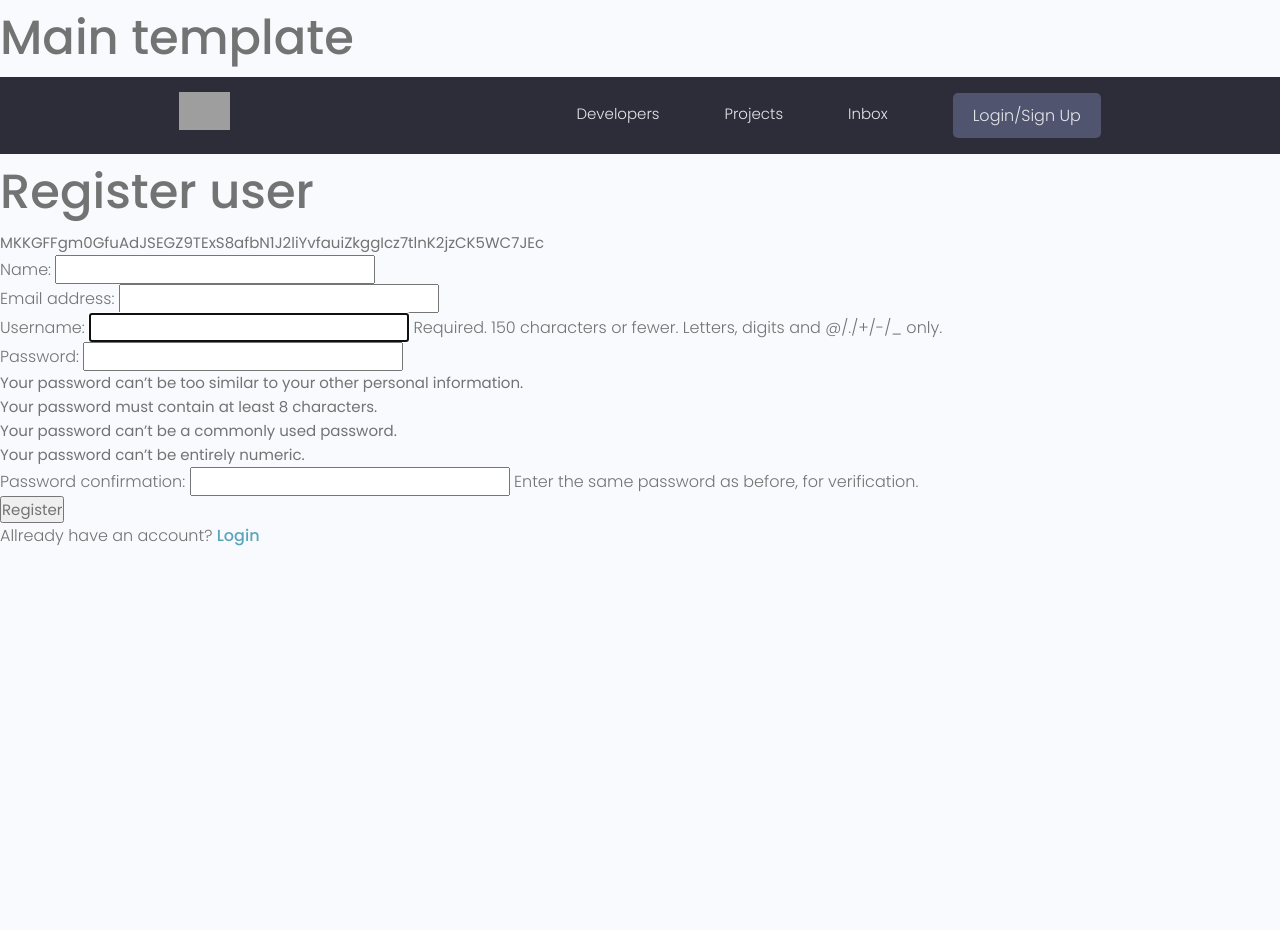
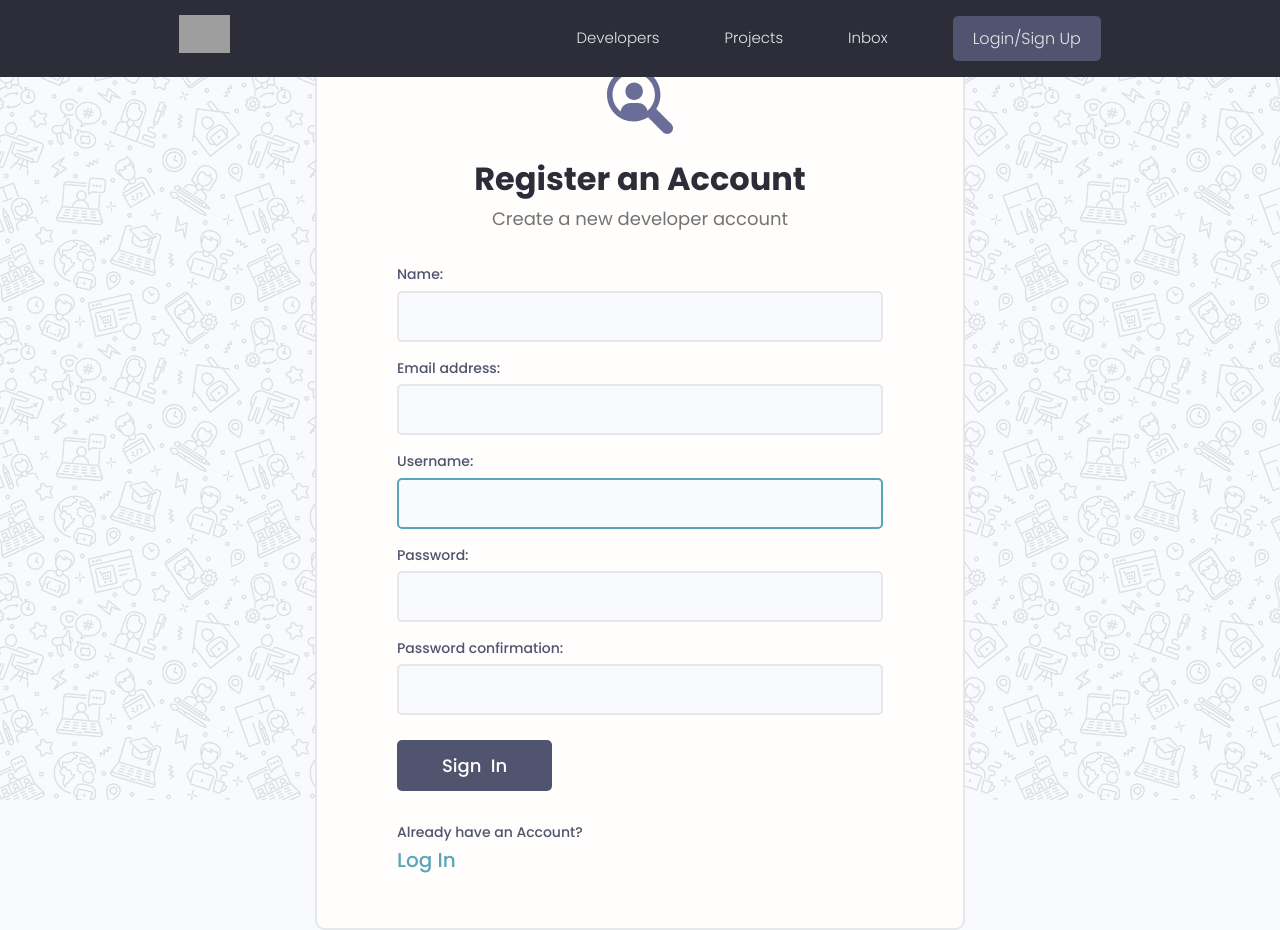
Before and after one commit to prev1ew/devsearch, a Django app: page /register/ in a window 1280 px wide. Before the commit the page ends 546 px from the top, so only its background shows below. Run offline with Django 4.2, Linux system fonts and the light colour scheme; some libraries are stand-ins or nearby versions; grey boxes are pictures that could not be loaded.

Commit message:
added styling

```diff
--- a/devsearch/static/uikit/app.js
+++ b/devsearch/static/uikit/app.js
@@ -2,3 +2,13 @@
 document.addEventListener('DOMContentLoaded', function () {
   hljs.highlightAll();
 });
+
+
+let alertWrapper = document.querySelector('.alert')
+let alertClose = document.querySelector('.alert__close')
+
+if (alertWrapper) {
+  alertClose.addEventListener('click', () =>
+    alertWrapper.style.display = 'none'
+  )
+}
--- a/devsearch/templates/main.html
+++ b/devsearch/templates/main.html
@@ -18,19 +18,31 @@
     <title>DevSearch - Connect with Developers!</title>
   </head>
   <body>
-    <h1>Main template</h1>
     {% include 'navbar.html' %}
 
-    {% if messages %}
+    <!-- {% if messages %}
     <ul class="messages">
       {% for message in messages %}
       <li{% if message.tags %} class="{{ message.tags }}"{% endif %}>{{ message }}</li>
       {% endfor %}
     </ul>
+    {% endif %} -->
+
+    {% if messages %}
+    {% for message in messages %}
+    <div class="alert alert--{{message.tags}}">
+      <p class="alert__message">{{message}}</p>
+      <button class="alert__close">x</button>
+
+    </div>
+    {% endfor %}
     {% endif %}
 
     {% block content %}
 
     {% endblock content %}
   </body>
+  <script src="{% static 'uikit/app.js' %}">
+
+  </script>
 </html>
--- a/devsearch/users/forms.py
+++ b/devsearch/users/forms.py
@@ -10,3 +10,11 @@ class CustomUserCreation(UserCreationForm):
         labels = {
             'first_name': 'Name',
         }
+
+    def __init__(self, *args, **kwargs):
+        super(CustomUserCreation, self).__init__()
+
+        for name, field in self.fields.items():
+            field.widget.attrs.update({
+                'class': 'input'
+            })
--- a/devsearch/users/templates/users/login_register.html
+++ b/devsearch/users/templates/users/login_register.html
@@ -1,29 +1,102 @@
 {% extends 'main.html' %}
+{% load static %}
 
 {% block content %}
 
 {% if page == 'register' %}
-<h1>Register user</h1>
 
-<form action="{% url 'register' %}" method="post">
-  {{csrf_token}}
+<div class="auth">
+  <div class="card">
+    <div class="auth__header text-center">
+      <a href="/">
+        <img src="{% static 'images/icon.svg' %}" alt="icon" />
+      </a>
+      <h3>Register an Account</h3>
+      <p>Create a new developer account</p>
+    </div>
 
-  {{form.as_p}}
+    <form action="{% url 'register' %}" method="post" class="form auth__form">
+      {%csrf_token%}
 
-  <input type="submit" value="Register">
-</form>
+      {% for field in form %}
+      <!-- Input:Text -->
+      <div class="form__field">
+        <label for="formInput#text">{{field.label}}: </label>
+        {{field}}
+<!--
+        {% if field.help_text %}
+          <small>{{field.help_text}}</small>
+        {% endif %} -->
 
-<p>Allready have an account? <a href="{% url 'login' %}">Login</a></p>
+        {% for error in field.errors %}
+          <p style='color: red'>{{error}}</p>
+        {% endfor %}
+
+      </div>
+      {% endfor %}
+
+      <div class="auth__actions">
+        <input class="btn btn--sub btn--lg" type="submit" value="Sign  In" />
+      </div>
+    </form>
+    <div class="auth__alternative">
+      <p>Already have an Account?</p>
+      <a href="{% url 'login' %}">Log In</a>
+    </div>
+  </div>
+</div>
+
+
 
 {% else %}
-<form class="" action="{% url 'login' %}" method="POST">
-  {% csrf_token %}
-  <input type="text" name="username" placeholder="Username">
-  <input type="password" name="password" placeholder="Enter password">
-  <input type="submit" name="Login">
 
-  <p>Dont have an account? <a href="{% url 'register' %}">Sign Up</a></p>
-</form>
+<div class="auth">
+  <div class="card">
+    <div class="auth__header text-center">
+      <a href="/">
+        <img src="{% static 'images/icon.svg' %}" alt="icon" />
+      </a>
+      <h3>Account Login</h3>
+      <p>Hello Developer, Welcome Back!</p>
+    </div>
+
+    <form action="{% url 'login' %}" method="POST" class="form auth__form">
+      {% csrf_token %}
+      <!-- Input:Username -->
+      <div class="form__field">
+        <label for="formInput#text">Username: </label>
+        <input
+          class="input input--text"
+          id="formInput#text"
+          type="text"
+          name="username"
+          placeholder="Enter your username..."
+        />
+      </div>
+
+      <!-- Input:Password -->
+      <div class="form__field">
+        <label for="formInput#password">Password: </label>
+        <input
+          class="input input--password"
+          id="formInput#passowrd"
+          type="password"
+          name="password"
+          placeholder="••••••••"
+        />
+      </div>
+      <div class="auth__actions">
+        <input class="btn btn--sub btn--lg" type="submit" value="Log In" />
+        <a href="forgetpassword.html">Forget Password?</a>
+      </div>
+    </form>
+    <div class="auth__alternative">
+      <p>Don’t have an Account?</p>
+      <a href="{% url 'register' %}">Sign Up</a>
+    </div>
+  </div>
+</div>
+
 {% endif %}
 
 {% endblock content %}
```
Also changed, not shown: devsearch/templates/login.html (added, +67 -0 lines), devsearch/templates/signup.html (added, +89 -0 lines), devsearch/static/images/icon.svg (added), devsearch/static/images/pattern.jpg (added).
